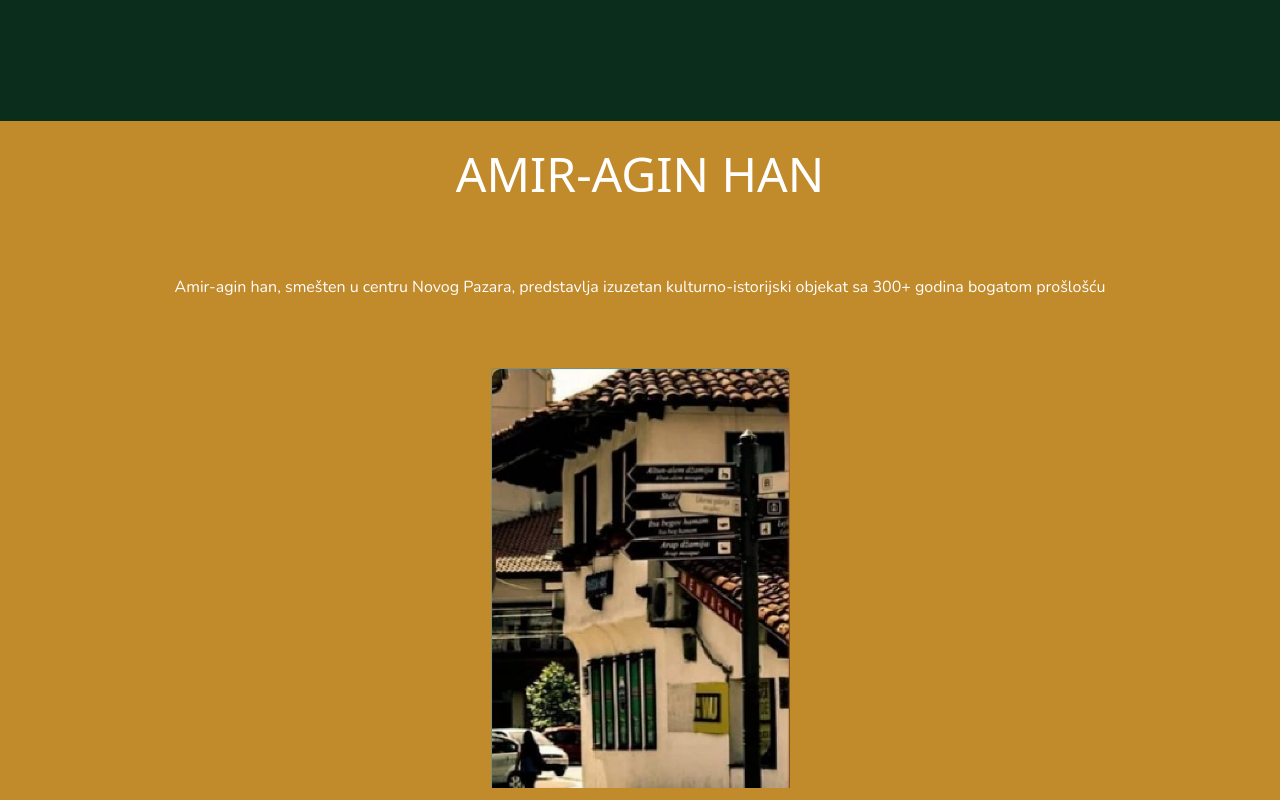
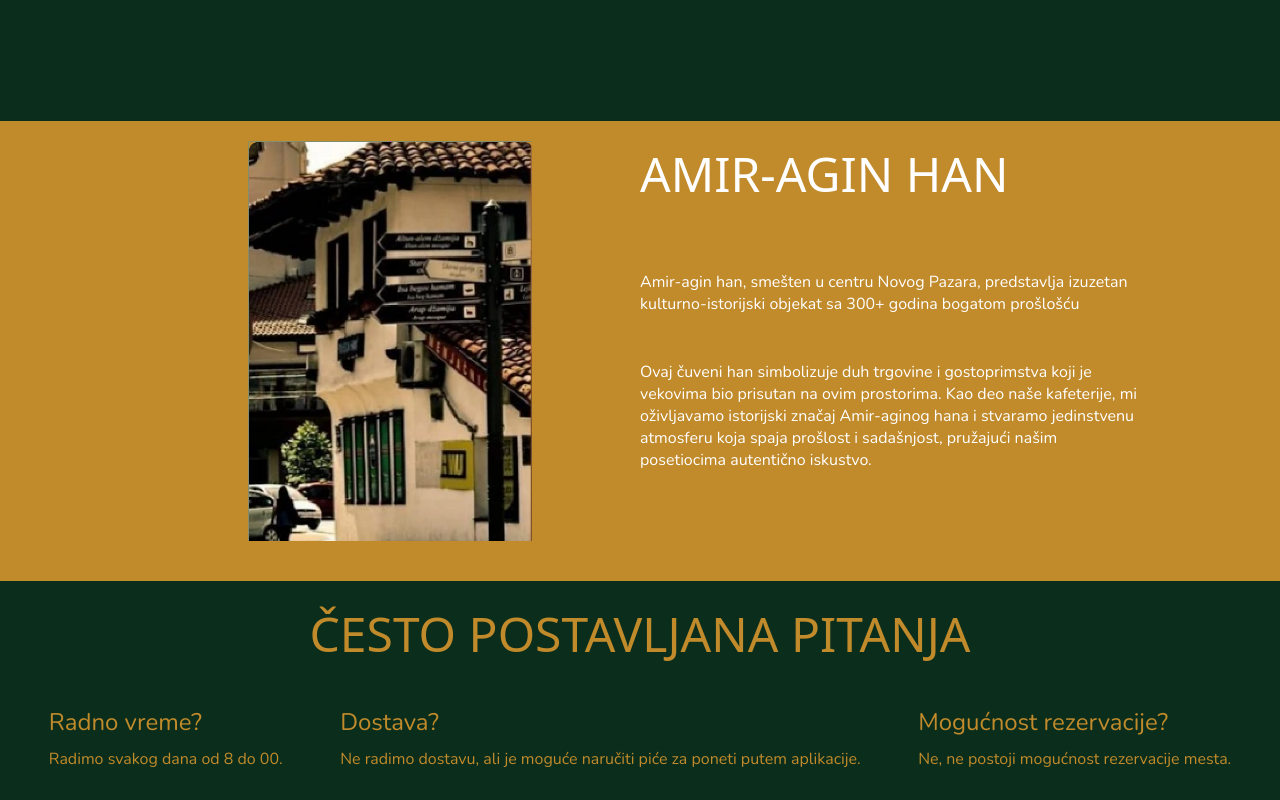
Before and after one commit to jinnosux/hancoffee, a plain HTML site: page index.html in a window 1280 px wide. Shown: the part 2660-3460 px from the top of the page. Drawn offline with nearby package versions, Linux system fonts and the light colour scheme; a web font is replaced by a local one.

Commit message:
Layout for amiragin han fixed for desktop

```diff
--- a/index.html
+++ b/index.html
@@ -88,10 +88,16 @@
     <section>
 
       <div class="han-container">
-        <h2 class="ff-aboreto">AMIR-AGIN HAN</h2>
-        <p class="ff-nunito">Amir-agin han, smešten u centru Novog Pazara, predstavlja izuzetan kulturno-istorijski objekat sa 300+ godina bogatom prošlošću</p>
-        <div class="han-img"></div>
-        <p class="ff-nunito">Ovaj čuveni han simbolizuje duh trgovine i gostoprimstva koji je vekovima bio prisutan na ovim prostorima. Kao deo naše kafeterije, mi oživljavamo istorijski značaj Amir-aginog hana i stvaramo jedinstvenu atmosferu koja spaja prošlost i sadašnjost, pružajući našim posetiocima autentično iskustvo.</p>
+        <div class="han-max">
+          <div class="han-helper">
+            <h2 class="ff-aboreto">AMIR-AGIN HAN</h2>
+            <p class="ff-nunito">Amir-agin han, smešten u centru Novog Pazara, predstavlja izuzetan kulturno-istorijski objekat sa 300+ godina bogatom prošlošću</p>
+          </div>
+          <div class="han-img"></div>
+          <div class="han-helper-2">
+            <p class="ff-nunito">Ovaj čuveni han simbolizuje duh trgovine i gostoprimstva koji je vekovima bio prisutan na ovim prostorima. Kao deo naše kafeterije, mi oživljavamo istorijski značaj Amir-aginog hana i stvaramo jedinstvenu atmosferu koja spaja prošlost i sadašnjost, pružajući našim posetiocima autentično iskustvo.</p>
+          </div>
+        </div>
       </div>
 
     </section>
--- a/style.css
+++ b/style.css
@@ -346,15 +346,16 @@ footer {
       border-radius: 2rem 10rem 10rem 10rem;
    }
 
-   .han-container {
+   .han-max {
       display: grid;
-      gap: 50px;
+      grid-template-columns: 1fr 1fr;
+      max-width: 1000px;
+      margin: 0 auto;
    }
 
-   .han-container > * {
-      height: 100%;
-      width: 100%;
-      text-align: center;
+   .han-helper {
+      display:grid;
+      align-items: baseline;
    }
 
    .han-container h2 {
@@ -363,6 +364,8 @@ footer {
 
    .han-img {
       background-position: center;
+      grid-column: 1;
+      grid-row: 1/3;
    }
 
    .faq-container h2 {
```
